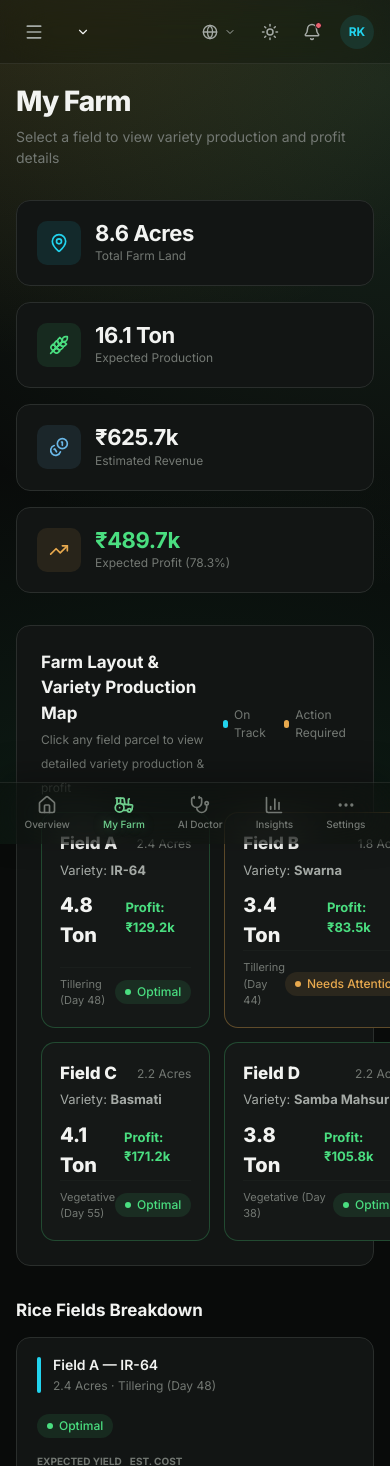
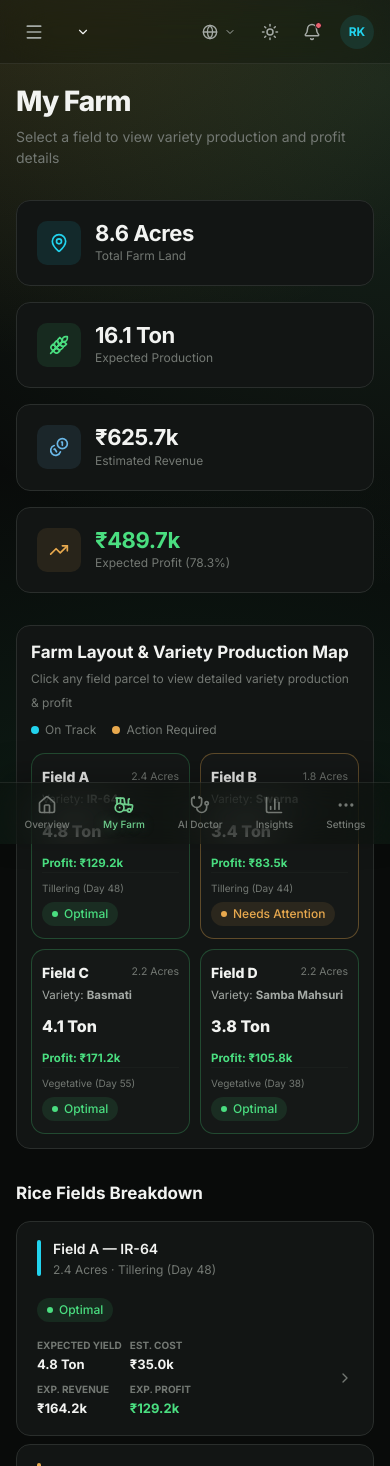
Before and after one commit to snadiok4923A/Agri_Dr, a React (Vite) app: page /Agri_Dr/farm in a window 390 px wide. Shown: the top 1466 px of the page. Built offline with nearby package versions, Linux system fonts and the light colour scheme.

Commit message:
update website

```diff
--- a/src/pages/MyFarm.css
+++ b/src/pages/MyFarm.css
@@ -67,13 +67,20 @@
     border: 1px solid var(--border);
     border-radius: var(--radius-lg);
     padding: 24px;
+    width: 100%;
+    max-width: 100%;
+    min-width: 0;
+    box-sizing: border-box;
 }
 
 .myfarm__map-grid {
     display: grid;
-    grid-template-columns: 1fr 1fr;
+    grid-template-columns: repeat(2, minmax(0, 1fr));
     grid-template-rows: 170px 170px;
     gap: 14px;
+    width: 100%;
+    max-width: 100%;
+    box-sizing: border-box;
 }
 
 .myfarm__map-field {
@@ -87,6 +94,9 @@
     cursor: pointer;
     transition: all var(--transition-fast);
     background: var(--bg-elevated);
+    min-width: 0;
+    box-sizing: border-box;
+    overflow: hidden;
 }
 
 .myfarm__map-field:hover {
@@ -113,11 +123,18 @@
     font-size: 17px;
     font-weight: 800;
     color: var(--text-primary);
+    overflow-wrap: anywhere;
+    min-width: 0;
 }
 
 .myfarm__map-field-crop {
     font-size: 13px;
     color: var(--text-secondary);
+    overflow-wrap: anywhere;
+}
+
+.myfarm__map-field-crop strong {
+    overflow-wrap: anywhere;
 }
 
 .myfarm__map-field-yield-box {
@@ -125,6 +142,8 @@
     align-items: baseline;
     gap: 12px;
     margin-top: 6px;
+    flex-wrap: wrap;
+    min-width: 0;
 }
 
 .myfarm__map-field-yield-val {
@@ -294,9 +313,40 @@
     .myfarm__stats {
         grid-template-columns: 1fr;
     }
+    .myfarm__map-container {
+        padding: 14px;
+    }
     .myfarm__map-grid {
-        grid-template-columns: 1fr;
-        grid-template-rows: auto;
+        grid-template-columns: repeat(2, minmax(0, 1fr));
+        grid-template-rows: repeat(2, minmax(0, auto));
+        gap: 10px;
+    }
+    .myfarm__map-field {
+        padding: 12px 10px;
+    }
+    .myfarm__map-field-name {
+        font-size: 14px;
+    }
+    .myfarm__map-field-crop {
+        font-size: 11.5px;
+    }
+    .myfarm__map-field-yield-val {
+        font-size: 16px;
+    }
+    .myfarm__map-field-profit-val {
+        font-size: 11.5px;
+    }
+    .myfarm__map-field-area {
+        font-size: 10.5px;
+    }
+    .myfarm__map-field-bottom {
+        font-size: 10px;
+        gap: 6px;
+        flex-wrap: wrap;
+    }
+    .myfarm__map-field-bottom > span {
+        min-width: 0;
+        overflow-wrap: anywhere;
     }
     .myfarm__field-row {
         flex-direction: column;
--- a/src/pages/MyFarm.jsx
+++ b/src/pages/MyFarm.jsx
@@ -113,12 +113,13 @@ export default function MyFarm() {
 
             {/* Farm Map with Variety Production & Revenue */}
             <section className="myfarm__map section">
-                <div className="myfarm__map-container">
-                    <div
+                <div className="myfarm__map-container">                        <div
                             style={{
                                 display: "flex",
                                 justifyContent: "space-between",
                                 alignItems: "center",
+                                flexWrap: "wrap",
+                                gap: 8,
                                 marginBottom: 14,
                             }}
                         >
@@ -156,12 +157,6 @@ export default function MyFarm() {
                             <div
                                 key={field.id}
                                 className={`myfarm__map-field myfarm__map-field--${field.status === "needs-attention" ? "needs-attention" : "healthy"}`}
-                                style={{
-                                    gridColumn:
-                                        field.coordinates.x > 40 ? "2" : "1",
-                                    gridRow:
-                                        field.coordinates.y > 40 ? "2" : "1",
-                                }}
                                 onClick={() =>
                                     navigate(`/crops/${field.cropId}`)
                                 }
```
Also changed, not shown: .freebuff/run.md. Lines whose indentation alone changed are shown as unchanged.
